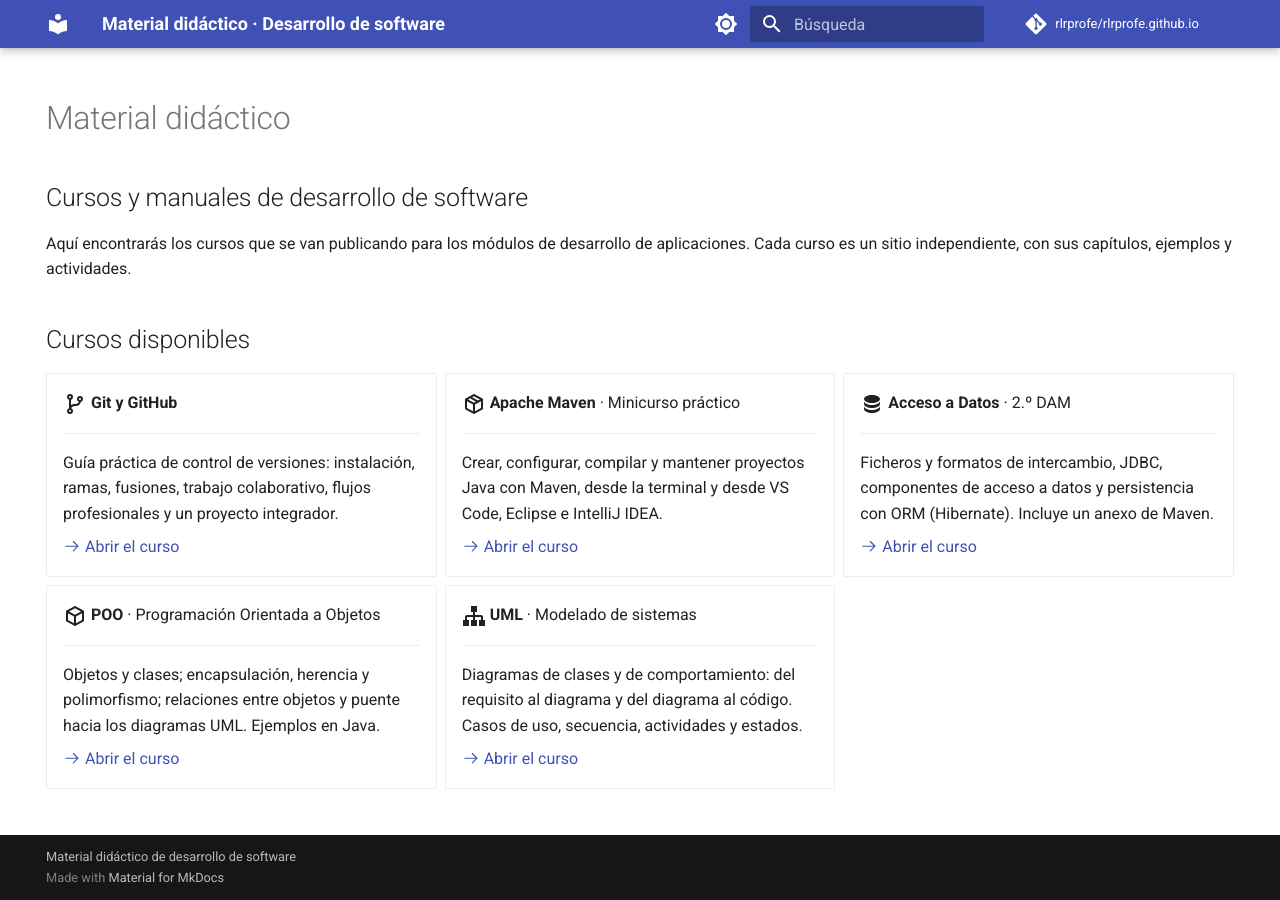
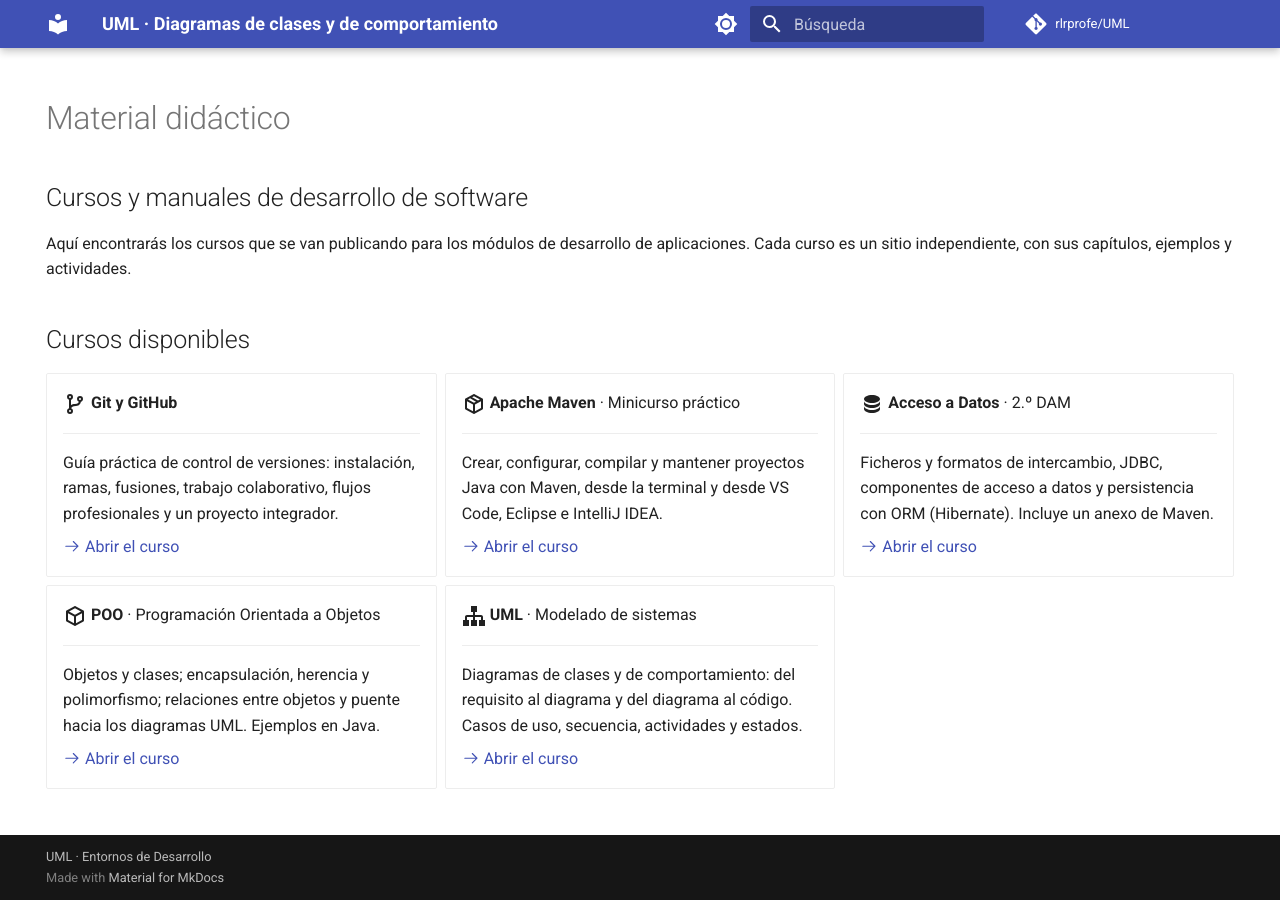
Before and after one commit to rlrprofe/rlrprofe.github.io, an MkDocs documentation site: the page built from docs/index.md, in a window 1280 px wide. Built offline with MkDocs 1.6.1 and Material for MkDocs 9.7.7, drawn with Linux system fonts in a browser that asks for light colours; comment, search, counter and statistics services are not loaded.

Commit message:
Home: correccón url al curso UML

```diff
--- a/mkdocs.yml
+++ b/mkdocs.yml
@@ -1,17 +1,22 @@
-site_name: Material didáctico · Desarrollo de software
-site_description: Cursos y manuales de desarrollo de software para el aula
-site_url: https://rlrprofe.github.io/
-repo_url: https://github.com/rlrprofe/rlrprofe.github.io
-repo_name: rlrprofe/rlrprofe.github.io
-copyright: Material didáctico de desarrollo de software
+site_name: UML · Diagramas de clases y de comportamiento
+site_description: Curso de modelado con UML para Entornos de Desarrollo - diagramas de clases y diagramas de comportamiento
+site_url: https://rlrprofe.github.io/UML/
+repo_url: https://github.com/rlrprofe/UML
+repo_name: rlrprofe/UML
+copyright: UML · Entornos de Desarrollo
 
 theme:
   name: material
   language: es
   features:
     - navigation.top
+    - navigation.indexes
+    - navigation.expand
+    - toc.follow
     - search.suggest
     - search.highlight
+    - content.code.copy
+    - content.tabs.link
   palette:
     - scheme: default
       primary: indigo
@@ -31,13 +36,28 @@ plugins:
 
 markdown_extensions:
   - admonition
+  - pymdownx.details
+  - tables
   - attr_list
   - md_in_html
   - toc:
-      permalink: false
+      permalink: true
+      toc_depth: 4
+  - pymdownx.tabbed:
+      alternate_style: true
+  - pymdownx.superfences:
+      custom_fences:
+        - name: mermaid
+          class: mermaid
+          format: !!python/name:pymdownx.superfences.fence_code_format
   - pymdownx.emoji:
       emoji_index: !!python/name:material.extensions.emoji.twemoji
       emoji_generator: !!python/name:material.extensions.emoji.to_svg
 
 nav:
   - Inicio: index.md
+  - "Parte I · Fundamentos de UML":
+      - "1. Introducción a UML": capitulos/01-introduccion.md
+      - "2. Herramientas CASE": capitulos/02-herramientas.md
+  - "Parte II · Diagramas de clases":
+      - "3. Clases y objetos en UML": capitulos/03-clases-objetos.md
```
Also changed, not shown: docs/index (1).md (added, +63 -0 lines).
